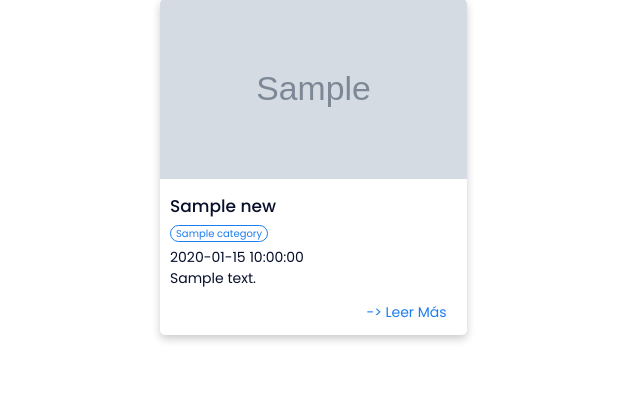
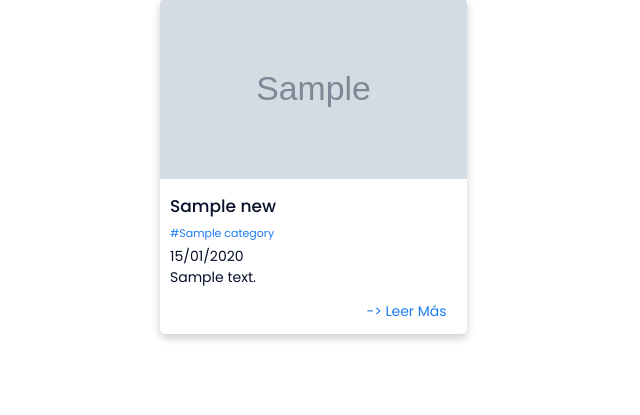
Before and after one commit to Cristianpan/RSS-news-reader, a CodeIgniter 4 app: template app/Views/pages/news/index.php in a window 1280 px wide. Shown: the part 276-691 px from the top of the page, without its empty margins (0-640 px from the left). Run offline with PHP 8.4 and a stand-in for CodeIgniter, Linux system fonts and the light colour scheme; the template is opened without the code that fills it: most values are stand-ins (such as "Sample title", 1, 10 or a date in 2020); grey boxes marked "Sample" are stand-in pictures; data that the repository does not hold is empty; style sheets or scripts are compiled from the project's sources; some libraries are stand-ins or nearby versions.

Commit message:
fix: 🐛 Añadí los detalles faltantes en las etiquetas
Cambié las etiquetas de home y cambié el estilo del contenedor de categorías

```diff
--- a/app/Views/pages/news/index.php
+++ b/app/Views/pages/news/index.php
@@ -16,21 +16,21 @@
 
     <article class="news-card">
         <div class="news-card__image">
-            <img src="<?=$new['image'] ?>">
+            <img src="<?=$new['image'] ?>" alt ="Imagen de la noticia<?=$new['title'] ?>">
         </div>
         <div class="news-card__info-container">
             <h1 class="news-card__title"><?=$new['title'] ?></h1>
             <div class="news-card__categories-container">
                 <?php foreach ($categories as $categorie) {
                     if ($categorie['newId'] == $new['id'] ) { ?>
-                        <p class="news-card__category"><?=$categorie['name'] ?></p>
+                        <p class="news-card__category">#<?=$categorie['name'] ?></p>
                     <?php }
                  } ?>
             </div>
             <div class="news-card__detail">
-                <p class="news-card__detail--date"><?=$new['date'] ?></p>
+                <p class="news-card__detail--date"><?= strftime("%d/%m/%Y", strtotime($new['date'])); ?></p>
                 <p class="news-card__detail--description"><?=$new['description'] ?></p>
-                <a class="news-card__detail--link" href="<?=$new['url'] ?>">-> Leer Más</a>
+                <a class="news-card__detail--link" href="<?=$new['url'] ?>" target="_blank">-> Leer Más</a>
             </div>
         </div>
     </article>
--- a/app/source/sass/pages/home.scss
+++ b/app/source/sass/pages/home.scss
@@ -81,7 +81,7 @@
 
     &__categories-container {
         display: flex;
-        gap: 0.5rem;
+        gap: 0.8rem;
         flex-wrap: wrap;
         margin: 0.5rem 0;
         cursor: default;
@@ -90,9 +90,6 @@
     &__category {
         color: $blue;
         display: inline-block;
-        border: 1px solid $blue;
-        border-radius: 1rem;
-        padding: 0rem 0.5rem;
-        font-size: 1rem;
+        font-size: 1.1rem;
     }
 }
```
